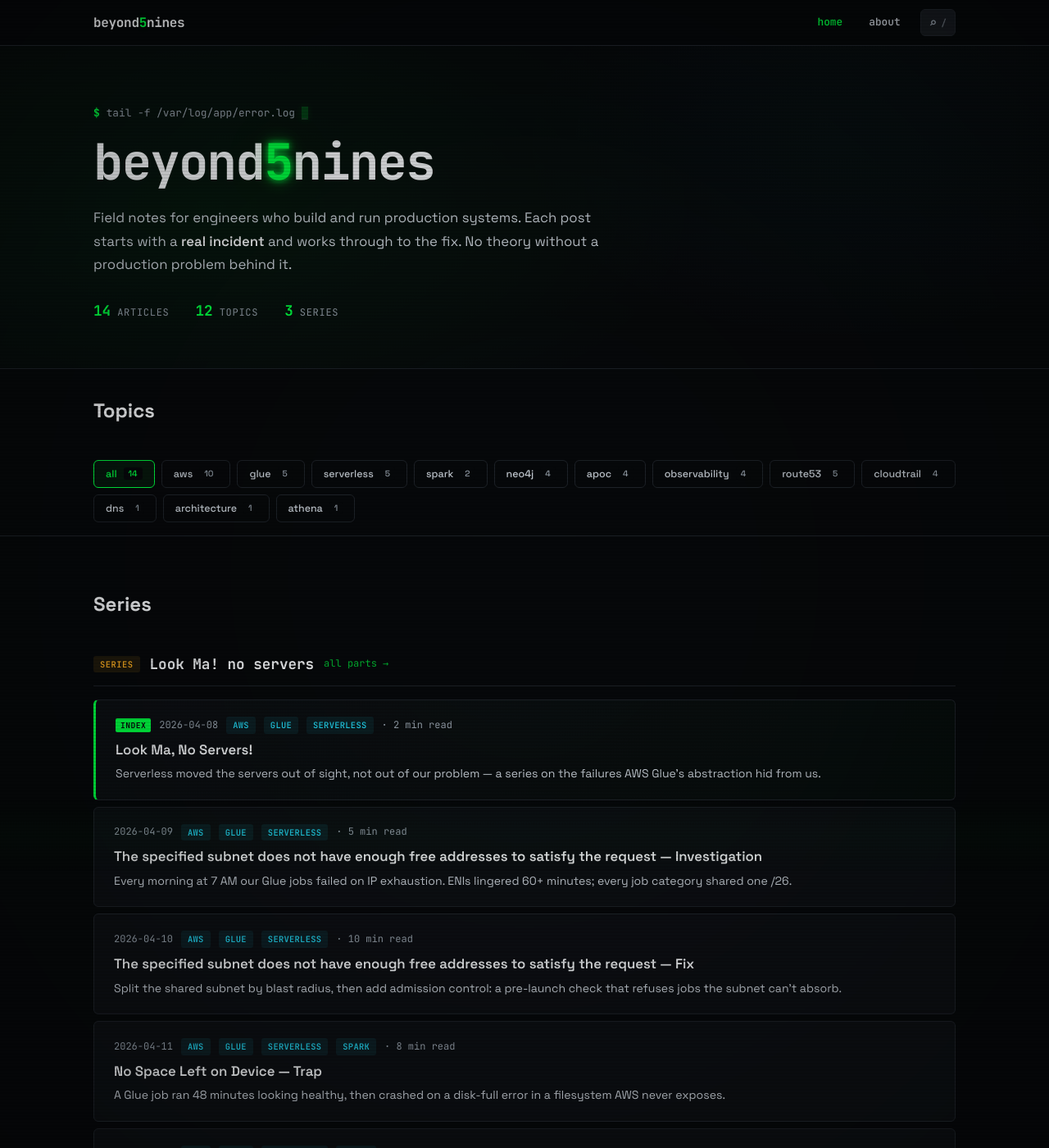
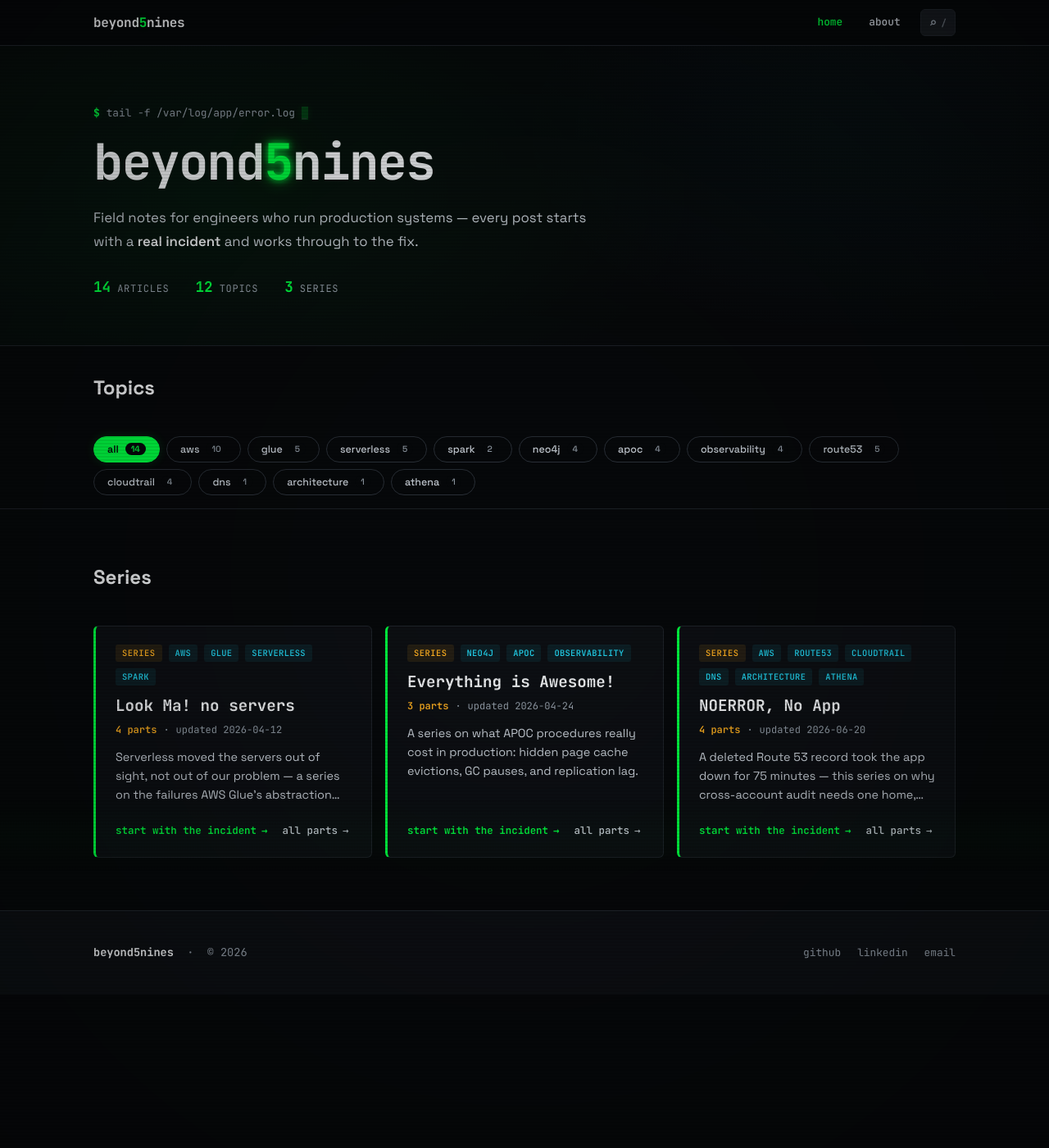
Before and after one commit to beyond5nines/beyond5nines.github.io, a Jekyll site: the page built from index.md, in a window 1280 px wide and 1400 px high. Shown: the whole window at 82% size. Built offline with Jekyll 4.4.1, drawn with Linux system fonts in a browser that asks for light colours; some of the changed text lies outside the part shown.

Commit message:
Collapse series to summary cards and restyle topic filter as pills
Replace per-part inline listing with one card per series (name, part
count, latest date, one-line summary, incident + all-parts links).
Restyle topic filters as pill buttons with a filled active state and
outlined rest. Condense hero description to a single line.

```diff
--- a/_layouts/default.html
+++ b/_layouts/default.html
@@ -13,7 +13,7 @@
   <link rel="preconnect" href="https://fonts.googleapis.com">
   <link rel="preconnect" href="https://fonts.gstatic.com" crossorigin>
   <link href="https://fonts.googleapis.com/css2?family=JetBrains+Mono:wght@400;500;600;700&family=Space+Grotesk:wght@400;500;600;700&display=swap" rel="stylesheet">
-  <link rel="stylesheet" href="{{ '/assets/css/style.css' | relative_url }}?v=7">
+  <link rel="stylesheet" href="{{ '/assets/css/style.css' | relative_url }}?v=8">
   <style>
     @keyframes blink {
       0%, 100% { opacity: 1; }
--- a/_layouts/home.html
+++ b/_layouts/home.html
@@ -10,9 +10,7 @@ layout: default
     </div>
     <h1 class="hero-title">beyond<span class="highlight">5</span>nines</h1>
     <p class="hero-description">
-      Field notes for engineers who build and run production systems.
-      Each post starts with a <strong>real incident</strong> and works through to the fix.
-      No theory without a production problem behind it.
+      Field notes for engineers who run production systems &mdash; every post starts with a <strong>real incident</strong> and works through to the fix.
     </p>
     <div class="hero-meta">
       <div class="hero-stat">
@@ -89,76 +87,58 @@ layout: default
       {% endunless %}
     {% endfor %}
 
+    <div class="series-grid">
     {% for series_name in series_names %}
       {% assign series_index = series_indices | where: "series", series_name | first %}
       {% assign series_posts = episode_posts | where: "series", series_name | sort: "date" %}
-      <div class="series-group">
-        <div class="series-group-header">
+      {% assign incident = series_posts | first %}
+      {% assign part_count = series_posts | size %}
+
+      {% comment %} Combine index + episodes to derive latest date and full category set {% endcomment %}
+      {% assign series_index_arr = series_indices | where: "series", series_name %}
+      {% assign series_all = series_posts | concat: series_index_arr | sort: "date" %}
+      {% assign latest = series_all | last %}
+      {% assign series_cats = series_all | map: "categories" | flatten | uniq %}
+
+      {% if series_index %}
+        {% assign series_summary = series_index.excerpt %}
+      {% else %}
+        {% assign series_summary = incident.excerpt %}
+      {% endif %}
+
+      <article class="series-card" data-cats="{{ series_cats | join: ' ' }}">
+        <div class="series-card-top">
           <span class="series-tag">series</span>
-          <h3>{{ series_name }}</h3>
+          {% for category in series_cats %}
+          <span class="post-category">{{ category | upcase }}</span>
+          {% endfor %}
+        </div>
+
+        <h3 class="series-card-title">
+          {% if series_index %}<a href="{{ series_index.url | relative_url }}">{{ series_name }}</a>{% else %}{{ series_name }}{% endif %}
+        </h3>
+
+        <div class="series-card-meta">
+          <span class="series-card-parts">{{ part_count }} part{% if part_count != 1 %}s{% endif %}</span>
+          <span class="series-card-dot">&middot;</span>
+          <time datetime="{{ latest.date | date_to_xmlschema }}">updated {{ latest.date | date: "%Y-%m-%d" }}</time>
+        </div>
+
+        <p class="series-card-summary">
+          {{ series_summary | strip_html | truncate: 150 }}
+        </p>
+
+        <div class="series-card-links">
+          {% if incident %}
+          <a href="{{ incident.url | relative_url }}" class="series-card-link primary">start with the incident <span class="arrow">→</span></a>
+          {% endif %}
           {% if series_index %}
-          <a href="{{ series_index.url | relative_url }}" class="series-index-link">all parts →</a>
+          <a href="{{ series_index.url | relative_url }}" class="series-card-link">all parts <span class="arrow">→</span></a>
           {% endif %}
         </div>
-
-        {% if series_index %}
-        <article class="post-card pinned" data-cats="{{ series_index.categories | join: ' ' }}">
-          <div class="post-card-content">
-            <div class="post-meta">
-              <span class="pin-badge">INDEX</span>
-              <time datetime="{{ series_index.date | date_to_xmlschema }}">
-                {{ series_index.date | date: "%Y-%m-%d" }}
-              </time>
-              {% for category in series_index.categories %}
-              <span class="post-category">{{ category | upcase }}</span>
-              {% endfor %}
-              {% assign words = series_index.content | number_of_words %}
-              {% assign minutes = words | divided_by: 250 %}
-              {% if minutes < 1 %}{% assign minutes = 1 %}{% endif %}
-              <span class="post-reading-time">&middot; {{ minutes }} min read</span>
-            </div>
-            <h3 class="post-title">
-              <a href="{{ series_index.url | relative_url }}">{% if series_index.short_title %}{{ series_index.short_title }}{% else %}{{ series_index.title }}{% endif %}</a>
-            </h3>
-            <p class="post-excerpt">
-              {{ series_index.excerpt | strip_html | truncate: 160 }}
-            </p>
-            <a href="{{ series_index.url | relative_url }}" class="read-more">
-              <span class="arrow">→</span>
-            </a>
-          </div>
-        </article>
-        {% endif %}
-
-        {% for post in series_posts %}
-        <article class="post-card" data-cats="{{ post.categories | join: ' ' }}">
-          <div class="post-card-content">
-            <div class="post-meta">
-              <time datetime="{{ post.date | date_to_xmlschema }}">
-                {{ post.date | date: "%Y-%m-%d" }}
-              </time>
-              {% for category in post.categories %}
-              <span class="post-category">{{ category | upcase }}</span>
-              {% endfor %}
-              {% assign words = post.content | number_of_words %}
-              {% assign minutes = words | divided_by: 250 %}
-              {% if minutes < 1 %}{% assign minutes = 1 %}{% endif %}
-              <span class="post-reading-time">&middot; {{ minutes }} min read</span>
-            </div>
-            <h3 class="post-title">
-              <a href="{{ post.url | relative_url }}">{% if post.short_title %}{{ post.short_title }}{% else %}{{ post.title }}{% endif %}</a>
-            </h3>
-            <p class="post-excerpt">
-              {{ post.excerpt | strip_html | truncate: 160 }}
-            </p>
-            <a href="{{ post.url | relative_url }}" class="read-more">
-              <span class="arrow">→</span>
-            </a>
-          </div>
-        </article>
-        {% endfor %}
-      </div>
+      </article>
     {% endfor %}
+    </div>
 
     {% assign standalone_posts = episode_posts | where_exp: "post", "post.series == ''" %}
     {% if standalone_posts.size > 0 %}
--- a/assets/css/style.css
+++ b/assets/css/style.css
@@ -428,6 +428,134 @@ img {
   text-decoration: underline;
 }
 
+/* ===== Series Card (collapsed) ===== */
+.series-grid {
+  display: grid;
+  grid-template-columns: repeat(auto-fill, minmax(340px, 1fr));
+  gap: 16px;
+}
+
+.series-card {
+  display: flex;
+  flex-direction: column;
+  padding: 22px 24px;
+  background: var(--bg-raised);
+  border: 1px solid var(--border);
+  border-left: 3px solid var(--green);
+  border-radius: var(--radius);
+  transition: all 0.2s;
+  position: relative;
+}
+
+.series-card:hover {
+  background: var(--bg-hover);
+  border-color: var(--border-hover);
+  border-left-color: var(--green);
+  transform: translateY(-2px);
+  box-shadow: 0 6px 24px rgba(0,0,0,0.35), 0 0 0 1px var(--green-subtle);
+}
+
+.series-card-top {
+  display: flex;
+  align-items: center;
+  flex-wrap: wrap;
+  gap: 8px;
+  margin-bottom: 12px;
+}
+
+.series-card-title {
+  font-family: var(--mono);
+  font-size: 1.2rem;
+  font-weight: 700;
+  line-height: 1.3;
+  margin: 0 0 8px;
+}
+
+.series-card-title a {
+  color: var(--text);
+  transition: color 0.15s;
+}
+
+.series-card-title a:hover {
+  color: var(--green);
+}
+
+.series-card-meta {
+  display: flex;
+  align-items: center;
+  gap: 8px;
+  font-family: var(--mono);
+  font-size: 0.75rem;
+  color: var(--text-dim);
+  margin-bottom: 12px;
+}
+
+.series-card-parts {
+  color: var(--amber);
+  font-weight: 600;
+}
+
+.series-card-dot {
+  color: var(--text-dim);
+}
+
+.series-card-summary {
+  font-size: 0.9rem;
+  color: var(--text-muted);
+  line-height: 1.6;
+  margin: 0 0 18px;
+  display: -webkit-box;
+  -webkit-line-clamp: 3;
+  -webkit-box-orient: vertical;
+  overflow: hidden;
+}
+
+.series-card-links {
+  display: flex;
+  flex-wrap: wrap;
+  gap: 18px;
+  margin-top: auto;
+  padding-top: 4px;
+}
+
+.series-card-link {
+  font-family: var(--mono);
+  font-size: 0.78rem;
+  font-weight: 500;
+  color: var(--text-muted);
+  display: inline-flex;
+  align-items: center;
+  gap: 6px;
+  transition: color 0.15s;
+}
+
+.series-card-link .arrow {
+  transition: transform 0.15s;
+}
+
+.series-card-link:hover {
+  color: var(--green);
+}
+
+.series-card-link:hover .arrow {
+  transform: translateX(3px);
+}
+
+.series-card-link.primary {
+  color: var(--green);
+  font-weight: 600;
+}
+
+.series-card-link.primary:hover {
+  text-shadow: 0 0 8px var(--green-glow);
+}
+
+@media (max-width: 640px) {
+  .series-grid {
+    grid-template-columns: 1fr;
+  }
+}
+
 /* ===== Post Card ===== */
 .post-card {
   display: block;
@@ -566,10 +694,10 @@ img {
   font-size: 0.78rem;
   font-weight: 500;
   color: var(--text-muted);
-  background: var(--bg-raised);
-  border: 1px solid var(--border);
-  padding: 8px 14px;
-  border-radius: var(--radius);
+  background: transparent;
+  border: 1px solid var(--border-hover);
+  padding: 7px 16px;
+  border-radius: 999px;
   transition: all 0.15s;
   display: inline-flex;
   align-items: center;
@@ -579,14 +707,15 @@ img {
 .category-tag:hover {
   border-color: var(--green);
   color: var(--green);
+  background: var(--green-subtle);
 }
 
 .category-tag .count {
   font-size: 0.65rem;
   color: var(--text-dim);
   background: var(--bg);
-  padding: 1px 6px;
-  border-radius: 3px;
+  padding: 1px 7px;
+  border-radius: 999px;
 }
 
 /* ===== Post Page ===== */
@@ -1447,18 +1576,25 @@ img {
 /* ===== Category tag active state ===== */
 .category-tag {
   cursor: pointer;
-  background: none;
   font-family: inherit;
 }
 
 .category-tag.active {
   border-color: var(--green);
-  color: var(--green);
-  background: var(--green-subtle);
+  color: var(--bg);
+  background: var(--green);
+  font-weight: 600;
+  box-shadow: 0 0 12px var(--green-glow);
+}
+
+.category-tag.active:hover {
+  background: var(--green);
+  color: var(--bg);
 }
 
 .category-tag.active .count {
   color: var(--green);
+  background: var(--bg);
 }
 
 /* no-results message */
```
Also changed, not shown: other parts of _layouts/home.html (+3 -3 lines).
